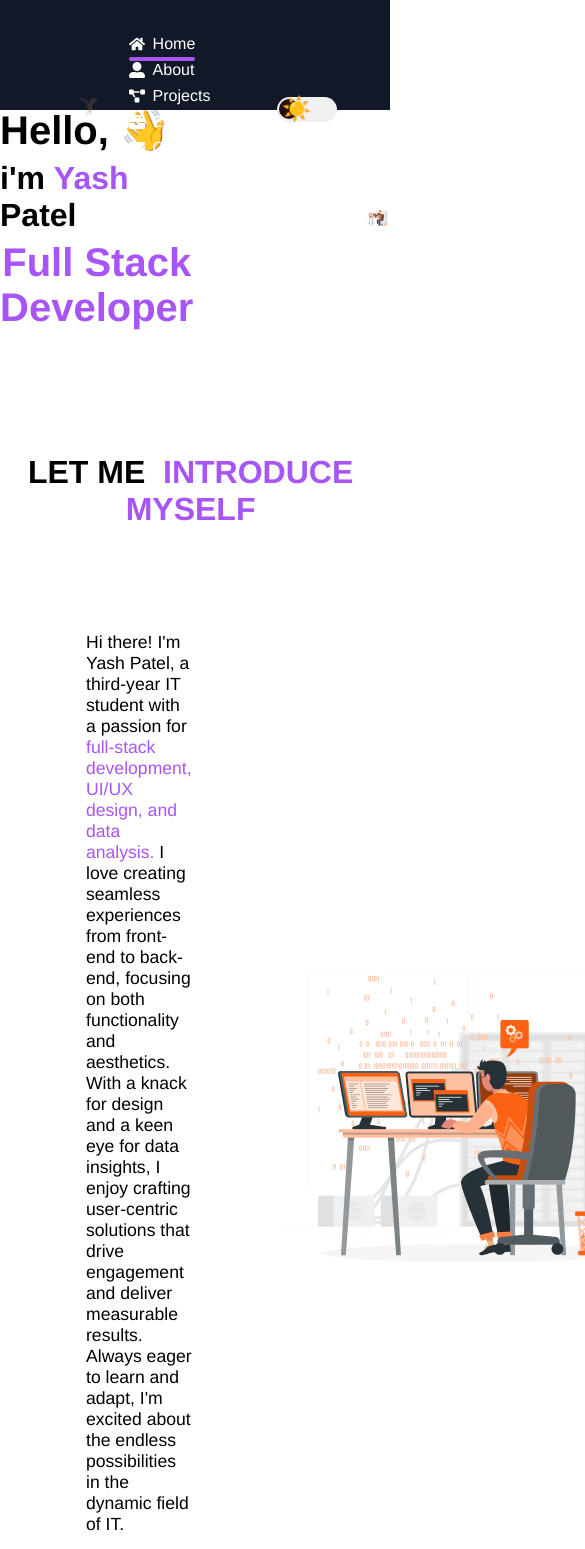
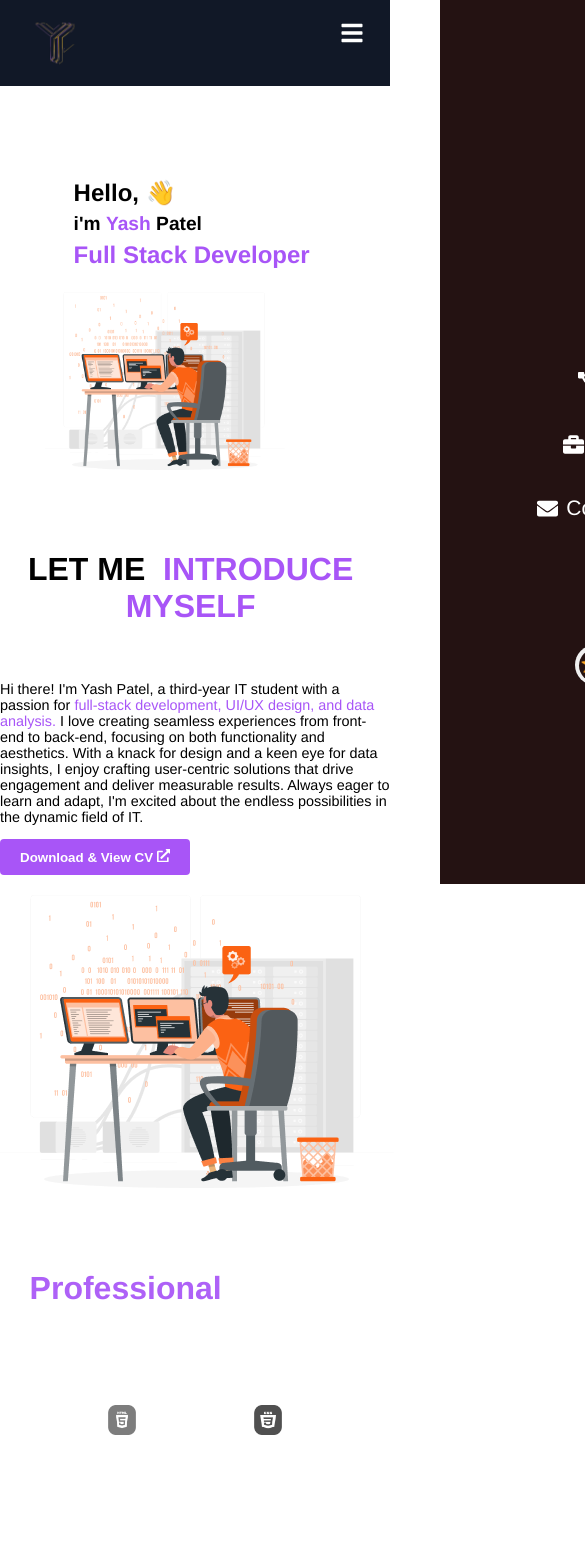
Before and after one commit to IT-YASH/Final-Portfolio, a React (Create React App) app: page / in a window 390 px wide. Shown: the top 1549 px of the page, 585 px wide, since content can reach past the window. Built offline with nearby package versions, Linux system fonts and the light colour scheme; the HTML template or start-up script is replaced by a standard one.

Commit message:
just updated the css for the responsivness

```diff
--- a/src/Css/Footer.css
+++ b/src/Css/Footer.css
@@ -45,3 +45,49 @@
 .designby, .Copyright {
   color: #a855f7;
 }
+
+/* Responsive Styles */
+@media (max-width: 768px) {
+  .footercentered-text {
+    font-size: 1.1rem;
+    padding-top: 15px;
+  }
+
+  .social-icons {
+    margin-top: 20px;
+  }
+
+  .social-icons a {
+    font-size: 22px;
+    margin: 0 12px;
+  }
+
+  .footerlast {
+    flex-direction: column;
+    align-items: center;
+    padding: 15px;
+    margin-top: 20px;
+  }
+
+  .designby, .Copyright {
+    font-size: 1rem;
+    margin: 5px 0;
+  }
+}
+
+@media (max-width: 480px) {
+  .footercentered-text {
+    font-size: 1rem;
+    padding-top: 12px;
+  }
+
+  .social-icons a {
+    font-size: 20px;
+    margin: 0 8px;
+  }
+
+  .footerlast {
+    font-size: 0.9rem;
+    margin-top: 15px;
+  }
+}
--- a/src/Css/Home.css
+++ b/src/Css/Home.css
@@ -262,3 +262,160 @@
 .fadeInUp {
   animation: fadeInUp 0.5s forwards;
 }
+
+/* Responsive Styles */
+@media (max-width: 1024px) {
+  .firstsection {
+    margin-top: 20%;
+    padding: 40px 0px;
+    flex-direction: column;
+    align-items: center;
+  }
+
+  .leftsection {
+    font-size: 1.8rem;
+    margin: 0;
+    text-align: center;
+    margin-bottom: 20px;
+  }
+
+  .rightsection img {
+    width: 80%;
+    max-width: 300px;
+  }
+
+  .about-firstsection,
+  .about-secondsection {
+    flex-direction: column;
+    padding: 0 20px;
+    text-align: center;
+  }
+
+  .about-leftsection,
+  .about-secleftsection,
+  .about-secrightsection {
+    padding: 0;
+    margin-bottom: 20px;
+  }
+
+  .know-who,
+  .education {
+    font-size: 1.8rem;
+  }
+
+  .sigmainfo,
+  .schoolinfo {
+    font-size: 1rem;
+  }
+}
+
+@media (max-width: 768px) {
+  .firstsection {
+    margin-top: 30%;
+    padding: 30px 0px;
+  }
+
+  .leftsection {
+    font-size: 1.5rem;
+  }
+
+  .lefthello {
+    font-size: 2rem;
+  }
+
+  .leftyash {
+    font-size: 1.5rem;
+  }
+
+  .webcolor {
+    font-size: 2rem;
+  }
+
+  .aboutpage {
+    padding: 0 10px;
+  }
+
+  .about-firstsection,
+  .about-secondsection {
+    padding: 0 10px;
+  }
+
+  .secondsection {
+    padding: 30px 0px;
+    flex-direction: column;
+  }
+
+  .secondleftsection {
+    font-size: 1rem;
+    width: 100%;
+    margin: 0 0 20px 0;
+  }
+
+  .secondrightsection {
+    width: 100%;
+  }
+
+  .thirdsection {
+    padding-top: 20px;
+  }
+
+  .card {
+    width: 150px;
+    height: 150px;
+    margin: 10px;
+  }
+
+  .card img {
+    max-width: 30%;
+    max-height: 30%;
+  }
+
+  .card p {
+    font-size: 0.8rem;
+  }
+}
+
+@media (max-width: 480px) {
+  .firstsection {
+    margin-top: 40%;
+    padding: 20px 0px;
+  }
+
+  .leftsection {
+    font-size: 1.2rem;
+  }
+
+  .lefthello {
+    font-size: 1.5rem;
+  }
+
+  .leftyash {
+    font-size: 1.2rem;
+  }
+
+  .webcolor {
+    font-size: 1.5rem;
+  }
+
+  .secondsection {
+    padding: 20px 0px;
+  }
+
+  .secondleftsection {
+    font-size: 0.9rem;
+  }
+
+  .card {
+    width: 120px;
+    height: 120px;
+  }
+
+  .card img {
+    max-width: 25%;
+    max-height: 25%;
+  }
+
+  .card p {
+    font-size: 0.7rem;
+  }
+}
--- a/src/Css/Navbar.css
+++ b/src/Css/Navbar.css
@@ -2,16 +2,18 @@ body {
   font-family: "Helvetica Neue", Arial, sans-serif;
   margin: 0;
   padding: 0;
-  /* transition: background-color 0.3s, color 0.3s; */
 }
 
 .header {
   position: fixed;
   top: 0;
+  width: 100%;
   background-color: transparent;
   color: white;
   padding: 3px 0px;
   z-index: 1000;
+  display: flex;
+  justify-content: center;
 }
 
 .header::before {
@@ -49,19 +51,27 @@ body {
 nav {
   font-size: 21px;
   display: flex;
-  justify-content: space-around;
+  justify-content: space-between;
   align-items: center;
   height: 80px;
+  width: 100%;
+  max-width: 1200px;
 }
 
 nav .left {
   color: inherit;
   width: 8%;
+  display: flex;
+  align-items: center;
 }
 
-.yplogo{
+.yplogo {
   width: 100%;
-  padding-left: 20px;
+}
+
+nav .right {
+  display: flex;
+  align-items: center;
 }
 
 nav ul {
@@ -72,7 +82,7 @@ nav ul {
 
 nav ul li {
   list-style: none;
-  margin: 4px 23px;
+  margin: 0px 22px;
   position: relative;
 }
 
@@ -105,10 +115,6 @@ nav ul li a.active::before {
   width: 100%;
   height: 4.5px;
   background-color: #a855f7;
-}
-
-nav .right {
-  display: flex;
 }
 
 .dropdown:hover .dropdown-menu {
@@ -158,6 +164,7 @@ nav .right {
   align-items: center;
   justify-content: space-between;
   transition: background-color 0.3s;
+  margin-left: 20px;
 }
 
 .toggle-btn .toggle-thumb {
@@ -183,18 +190,18 @@ nav .right {
 }
 
 .toggle-btn .moon-icon {
-  right: 7px;
+  right: 3px;
   opacity: 0;
 }
 
-/* Dark mode styles */
 body.dark .toggle-btn {
-  background-color: #333;
-  color: #fff;
+  background-color: #111827;
+  color: white;
 }
 
 body.dark .toggle-btn .toggle-thumb {
-  left: 50px;
+  left: calc(100% - 37px);
+  background-color: #f0f0f0;
 }
 
 body.dark .toggle-btn .sun-icon {
@@ -205,68 +212,65 @@ body.dark .toggle-btn .moon-icon {
   opacity: 1;
 }
 
-/* Responsive styles */
-@media only screen and (max-width: 900px) {
-  .header {
-    padding: 20px 10px;
+.menu-btn {
+  display: none;
+  background: none;
+  border: none;
+  color: white;
+  font-size: 1.5rem;
+  cursor: pointer;
+  z-index: 1001; /* Ensures the button is on top of other elements */
+  position: absolute;
+  top: 20px;
+  right: 20px;
+}
+
+@media screen and (max-width: 768px) {
+  nav {
+    justify-content: space-between;
+    padding: 0 20px;
   }
 
-  nav {
-    font-size: 18px;
-    flex-wrap: wrap;
+  nav .left {
+    width: 20%;
+  }
+
+  nav .right {
+    position: fixed;
+    top: 0;
+    right: -100%;
+    height: 100vh;
+    background-color: #241212;
+    color: #fff;
+    width: 80%;
+    max-width: 300px;
+    flex-direction: column;
     justify-content: center;
+    align-items: center;
+    padding: 20px;
+    transition: right 0.3s ease-in-out;
+    z-index: 999;
+  }
+
+  nav .right.open {
+    right: 0;
   }
 
   nav ul {
     flex-direction: column;
-    align-items: flex-start;
   }
 
   nav ul li {
-    margin: 4px 10px;
+    margin: 20px 0;
+  }
+
+  .menu-btn {
+    display: flex;
+    align-items: center;
+    justify-content: center;
   }
 
   .toggle-btn {
-    width: 70px;
-    height: 30px;
-  }
-
-  .toggle-btn .toggle-thumb {
-    width: 25px;
-    height: 25px;
-    top: 2.5px;
-    left: 2.5px;
+    margin-top: 20px;
   }
 }
-
-@media only screen and (max-width: 600px) {
-  .header {
-    padding: 15px 5px;
-  }
-
-  nav {
-    font-size: 16px;
-    justify-content: center;
-  }
-
-  nav ul {
-    flex-direction: column;
-    align-items: flex-start;
-  }
-
-  nav ul li {
-    margin: 4px 5px;
-  }
-
-  .toggle-btn {
-    width: 60px;
-    height: 25px;
-  }
-
-  .toggle-btn .toggle-thumb {
-    width: 20px;
-    height: 20px;
-    top: 2.5px;
-    left: 2.5px;
-  }
-}
--- a/src/Css/experience.css
+++ b/src/Css/experience.css
@@ -1,9 +1,12 @@
+@import url('https://fonts.googleapis.com/css2?family=Roboto:wght@400;500;700&display=swap');
+
 .experience-section {
   padding: 60px 20px;
   background-color: transparent;
   color: white;
   border-radius: 10px;
   box-shadow: 0 10px 30px rgba(0, 0, 0, 0.2);
+  font-family: 'Roboto', sans-serif;
 }
 
 .experience_section-title {
@@ -13,12 +16,16 @@
   color: #f1c40f;
   text-transform: uppercase;
   letter-spacing: 2px;
+  animation: fadeInDown 1s ease;
 }
 
 .experience-list {
   display: flex;
   flex-wrap: wrap;
   justify-content: space-around;
+  opacity: 0;
+  animation: fadeIn 1s ease forwards;
+  animation-delay: 0.5s;
 }
 
 .experience-card {
@@ -29,6 +36,8 @@
   width: 40%;
   box-shadow: 0 15px 30px rgba(177, 6, 230, 0.3);
   transition: transform 0.3s, box-shadow 0.3s;
+  opacity: 0;
+  animation: slideInUp 0.8s ease forwards;
 }
 
 .experience-card:hover {
@@ -39,6 +48,7 @@
 .experience-icon {
   max-width: 50px;
   margin-bottom: 15px;
+  animation: bounce 2s infinite;
 }
 
 .experience-company {
@@ -71,17 +81,107 @@
   padding: 10px 20px;
   border-radius: 5px;
   cursor: pointer;
-  transition: background-color 0.3s;
+  transition: background-color 0.3s, transform 0.3s;
+  position: relative;
+  overflow: hidden;
+}
+
+.btn-offer-letter::before,
+.btn-completion-certificate::before {
+  content: "";
+  position: absolute;
+  top: 0;
+  left: -100%;
+  width: 100%;
+  height: 100%;
+  background: rgba(255, 255, 255, 0.2);
+  transition: left 0.3s;
+}
+
+.btn-offer-letter:hover::before,
+.btn-completion-certificate:hover::before {
+  left: 100%;
 }
 
 .btn-offer-letter:hover,
 .btn-completion-certificate:hover {
   background-color: #d35400;
+  transform: translateY(-2px);
+}
+
+/* Animations */
+@keyframes fadeIn {
+  0% {
+    opacity: 0;
+  }
+  100% {
+    opacity: 1;
+  }
+}
+
+@keyframes fadeInDown {
+  0% {
+    opacity: 0;
+    transform: translateY(-20px);
+  }
+  100% {
+    opacity: 1;
+    transform: translateY(0);
+  }
+}
+
+@keyframes slideInUp {
+  0% {
+    opacity: 0;
+    transform: translateY(30px);
+  }
+  100% {
+    opacity: 1;
+    transform: translateY(0);
+  }
+}
+
+@keyframes bounce {
+  0%, 20%, 50%, 80%, 100% {
+    transform: translateY(0);
+  }
+  40% {
+    transform: translateY(-10px);
+  }
+  60% {
+    transform: translateY(-5px);
+  }
 }
 
 /* Media Queries for Responsiveness */
 @media (max-width: 768px) {
   .experience-card {
-    flex: 0 1 100%;
+    width: calc(100% - 40px);
+    margin: 20px 0;
   }
 }
+
+@media (max-width: 480px) {
+  .experience_section-title {
+    font-size: 2rem;
+    margin-bottom: 30px;
+  }
+
+  .experience-company {
+    font-size: 1.3rem;
+  }
+
+  .experience-position {
+    font-size: 1.1rem;
+  }
+
+  .experience-duration,
+  .experience-description {
+    font-size: 0.9rem;
+  }
+
+  .btn-offer-letter,
+  .btn-completion-certificate {
+    padding: 8px 16px;
+  }
+}
--- a/src/components/Home.js
+++ b/src/components/Home.js
@@ -78,7 +78,7 @@ function Home() {
             endless possibilities in the dynamic field of IT.
           </p>
           <button className="visitsitelink">
-            <a href="https://drive.google.com/file/d/15iSkhA1iLcObvNfeFXXCoE_cetLnU2vX/view">
+            <a href="https://drive.google.com/file/d/1KSLx4hY_DOM8iFbkIslk5bAEKviHyX2p/view?usp=sharing">
               <b>
                 Download & View CV <FaExternalLinkAlt />
               </b>
--- a/src/components/Navbar.js
+++ b/src/components/Navbar.js
@@ -1,6 +1,6 @@
 import React, { useState, useEffect } from "react";
 import { NavLink } from "react-router-dom";
-import Logo from "../images/yp.png"
+import Logo from "../images/yp.png";
 import "../Css/Navbar.css";
 import {
   FaHome,
@@ -9,11 +9,14 @@ import {
   FaBriefcase,
   FaEnvelope,
   FaAward,
+  FaBars,
+  FaTimes
 } from "react-icons/fa";
 
 function Navbar() {
   const [isScrolled, setIsScrolled] = useState(false);
   const [theme, setTheme] = useState(localStorage.getItem("theme") || "light");
+  const [sidebarOpen, setSidebarOpen] = useState(false);
 
   useEffect(() => {
     const handleScroll = () => {
@@ -39,18 +42,27 @@ function Navbar() {
     setTheme(theme === "light" ? "dark" : "light");
   };
 
+  const toggleSidebar = () => {
+    setSidebarOpen(!sidebarOpen);
+  };
+
+  const closeSidebar = () => {
+    setSidebarOpen(false);
+  };
+
   return (
     <header className={`header ${isScrolled ? "scrolled" : ""}`}>
       <nav>
         <div className="left">
-          <img src={Logo} className="yplogo" alt="logo" srcset="" />
+          <img src={Logo} className="yplogo" alt="logo" />
         </div>
-        <div className="right">
+        <div className={`right ${sidebarOpen ? "open" : ""}`}>
           <ul>
             <li>
               <NavLink
                 to="/"
                 className={({ isActive }) => (isActive ? "active" : "")}
+                onClick={closeSidebar}
               >
                 <FaHome className="nav-icon" />
                 Home
@@ -60,6 +72,7 @@ function Navbar() {
               <NavLink
                 to="/about"
                 className={({ isActive }) => (isActive ? "active" : "")}
+                onClick={closeSidebar}
               >
                 <FaUserAlt className="nav-icon" />
                 About
@@ -69,6 +82,7 @@ function Navbar() {
               <NavLink
                 to="/projects"
                 className={({ isActive }) => (isActive ? "active" : "")}
+                onClick={closeSidebar}
               >
                 <FaProjectDiagram className="nav-icon" />
                 Projects
@@ -78,6 +92,7 @@ function Navbar() {
               <NavLink
                 to="/experience"
                 className={({ isActive }) => (isActive ? "active" : "")}
+                onClick={closeSidebar}
               >
                 <FaBriefcase className="nav-icon" />
                 Experience
@@ -87,6 +102,7 @@ function Navbar() {
               <NavLink
                 to="/contact"
                 className={({ isActive }) => (isActive ? "active" : "")}
+                onClick={closeSidebar}
               >
                 <FaEnvelope className="nav-icon" />
                 Connect with Me
@@ -96,25 +112,29 @@ function Navbar() {
               <NavLink
                 to="/Home"
                 className={({ isActive }) => (isActive ? "active" : "")}
+                onClick={closeSidebar}
               >
                 <FaAward className="nav-icon" />
                 Others
               </NavLink>
               <ul className="dropdown-menu">
                 <li>
-                  <NavLink to="/achievements">Achievements →</NavLink>
+                  <NavLink to="/achievements" onClick={closeSidebar}>Achievements →</NavLink>
                 </li>
                 <li>
-                  <NavLink to="/memories">Memories →</NavLink>
+                  <NavLink to="/memories" onClick={closeSidebar}>Memories →</NavLink>
                 </li>
               </ul>
             </li>
           </ul>
+          <button className="toggle-btn" onClick={toggleTheme}>
+            <div className="toggle-thumb"></div>
+            <span className="sun-icon">☀️</span>
+            <span className="moon-icon">🌙</span>
+          </button>
         </div>
-        <button className="toggle-btn" onClick={toggleTheme}>
-          <div className="toggle-thumb"></div>
-          <span className="sun-icon">☀️</span>
-          <span className="moon-icon">🌙</span>
+        <button className="menu-btn" onClick={toggleSidebar}>
+          {sidebarOpen ? <FaTimes /> : <FaBars />}
         </button>
       </nav>
     </header>
--- a/src/components/StarryBackground.js
+++ b/src/components/StarryBackground.js
@@ -22,13 +22,13 @@ const StarryBackground = () => {
         star.classList.add("twinkle");
         setTimeout(() => {
           star.classList.remove("twinkle");
-          star.style.top = `${Math.random() * 100}vh`;
-          star.style.left = `${Math.random() * 100}vw`;
+          star.style.top = `${Math.random() * 200}vh`;
+          star.style.left = `${Math.random() * 200}vw`;
         }, 1000);
       });
     };
 
-    for (let i = 0; i < 250; i++) {
+    for (let i = 0; i < 300; i++) {
       createStar(Math.random() * window.innerWidth, Math.random() * window.innerHeight);
     }
 
--- a/src/components/experience.js
+++ b/src/components/experience.js
@@ -8,29 +8,46 @@ const Experience = () => {
       position: "Web Development Intern",
       duration: "1 July 2024 - 1 August 2024",
       description: "Worked on various web development projects including building responsive landing pages and developing a To-Do List web app. Learned and implemented responsive web design principles and media queries.",
-      src:"https://internship.codeclause.com/assets/img/logo.png"
+      src: "https://internship.codeclause.com/assets/img/logo.png",
+      completion: "",
+      offer: "https://drive.google.com/file/d/1m1TLa6ysodLpsm2Hp38kOrbT4JmiyMRM/view?usp=drive_link"
     },
     {
-      company: "CodeClause Pvt Ltd",
+      company: "Bharat intern",
       position: "Web Development Intern",
       duration: "1 July 2024 - 1 August 2024",
       description: "Worked on various web development projects including building responsive landing pages and developing a To-Do List web app. Learned and implemented responsive web design principles and media queries.",
-      src:"https://internship.codeclause.com/assets/img/logo.png"
+      src: "https://internship.codeclause.com/assets/img/logo.png",
+      completion: "https://drive.google.com/file/d/1frDYaW6J2SJftRzVkhBOhU8tU6k3Ht44/view?usp=drive_link",
+      offer: "https://drive.google.com/file/d/1nW-oHlV_n06c0z1-XWOLrvC588A8wyUX/view?usp=drive_link"
     },
     {
-      company: "CodeClause Pvt Ltd",
+      company: "Brainy Beam",
       position: "Web Development Intern",
       duration: "1 July 2024 - 1 August 2024",
       description: "Worked on various web development projects including building responsive landing pages and developing a To-Do List web app. Learned and implemented responsive web design principles and media queries.",
-      src:"https://internship.codeclause.com/assets/img/logo.png"
+      src: "https://internship.codeclause.com/assets/img/logo.png",
+      completion: "https://drive.google.com/file/d/1I2DBXrTPTM3KBTukP-nK0blZAw57jMJA/view?usp=drive_link",
+      offer: "https://drive.google.com/file/d/1WRx_0Y281ggkSnoWqGsxkyqhH5hZgYku/view?usp=drive_link"
     },
     {
-      company: "CodeClause Pvt Ltd",
+      company: "Smart Node",
       position: "Web Development Intern",
       duration: "1 July 2024 - 1 August 2024",
       description: "Worked on various web development projects including building responsive landing pages and developing a To-Do List web app. Learned and implemented responsive web design principles and media queries.",
-      src:"https://internship.codeclause.com/assets/img/logo.png"
+      src: "https://internship.codeclause.com/assets/img/logo.png",
+      completion: "",
+      offer: "https://drive.google.com/file/d/1A7U1XKDRZu9g9zHj-AyOsalcAUs1lBPD/view?usp=drive_link"
     },
+    {
+      company: "IBM Skill Build",
+      position: "Web Development Intern",
+      duration: "1 July 2024 - 1 August 2024",
+      description: "Worked on various web development projects including building responsive landing pages and developing a To-Do List web app. Learned and implemented responsive web design principles and media queries.",
+      src: "https://internship.codeclause.com/assets/img/logo.png",
+      completion: "",
+      offer: "https://drive.google.com/file/d/14TTSHNO-sKFzjWDdj0GWCv_nI-f1uFwb/view?usp=drive_link"
+    }
   ];
 
   return (
@@ -45,8 +62,16 @@ const Experience = () => {
             <p className="experience-duration">{exp.duration}</p>
             <p className="experience-description">{exp.description}</p>
             <div className="experience-buttons">
-              <button className="btn-offer-letter">Offer Letter</button>
-              <button className="btn-completion-certificate">Completion Certificate</button>
+              {exp.offer && (
+                <a href={exp.offer} target="_blank" rel="noopener noreferrer">
+                  <button className="btn-offer-letter">Offer Letter</button>
+                </a>
+              )}
+              {exp.completion && (
+                <a href={exp.completion} target="_blank" rel="noopener noreferrer">
+                  <button className="btn-completion-certificate">Completion Certificate</button>
+                </a>
+              )}
             </div>
           </div>
         ))}
```
